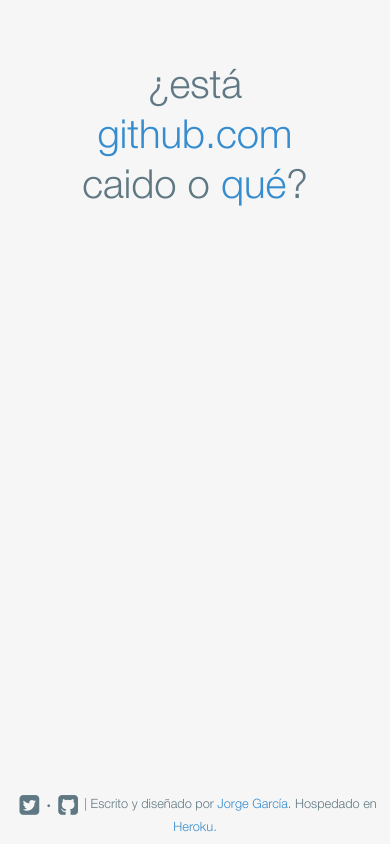
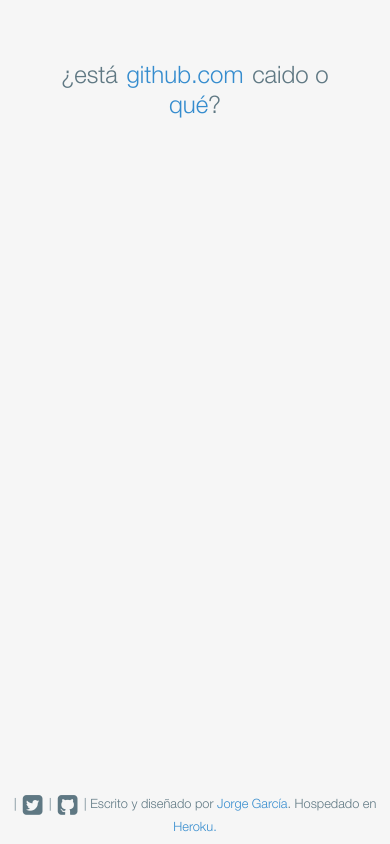
Before and after one commit to jorgegarciadev/cualesmiip, a Flask app: page /estacaido in a window 390 px wide. Run offline with Flask 2, Linux system fonts and the light colour scheme.

Commit message:
Improved font size for small screens

```diff
--- a/app/static/css/styles.css
+++ b/app/static/css/styles.css
@@ -124,3 +124,15 @@ footer a {
   vertical-align:middle;
   color: #5F7883;
 }
+
+@media (max-width: 800px) {
+#question, #answer{
+  font-size: 1.5em;
+  margin: 1em;
+}
+input[name="url"] {
+  width: 194px;
+  min-width: 10px;
+  max-width: 400px;
+}
+}
--- a/app/templates/base.html
+++ b/app/templates/base.html
@@ -13,7 +13,7 @@
     <script src="{{ url_for('static', filename='js/jquery-2.0.3.min.js') }}"></script>
   {% block content %}{% endblock %}
   <footer>
-    <a href="https://twitter.com/jorgegarciadev" target="_blank" class="icon-twitter-squared big"></a><span class="big">·</span><a href="https://github.com/jorgegarciadev" target="_blank" class="icon-github-squared big"></a>| Escrito y diseñado por <a target="_blank" href="http://jorgegarcia.co.vu/">Jorge García</a>. Hospedado en <a target="_blank" href="https://www.heroku.com/">Heroku.</a>
+    |<a href="https://twitter.com/jorgegarciadev" target="_blank" class="icon-twitter-squared big"></a>|<a href="https://github.com/jorgegarciadev" target="_blank" class="icon-github-squared big"></a>| Escrito y diseñado por <a target="_blank" href="http://jorgegarcia.co.vu/">Jorge García</a>. Hospedado en <a target="_blank" href="https://www.heroku.com/">Heroku.</a>
   </footer>
   </body>
 </html>
--- a/app/templates/isdownorwhat.html
+++ b/app/templates/isdownorwhat.html
@@ -17,7 +17,9 @@
     <script>
         var input = 'input[name="url"]'
         String.prototype.width = function() {
-            var f = "2.5em 'Helvetica Neue Light'",
+            var w = screen.width
+            if (w > 800) {var f = "2.5em 'Helvetica Neue Light'"}
+            else {var f = "1.5em 'Helvetica Neue Light'"}
             o = $('<div>' + this + '</div>')
             .css({'position': 'absolute', 'float': 'left', 'white-space': 'nowrap', 'visibility': 'hidden', 'font': f})
             .appendTo($('body')),
```
